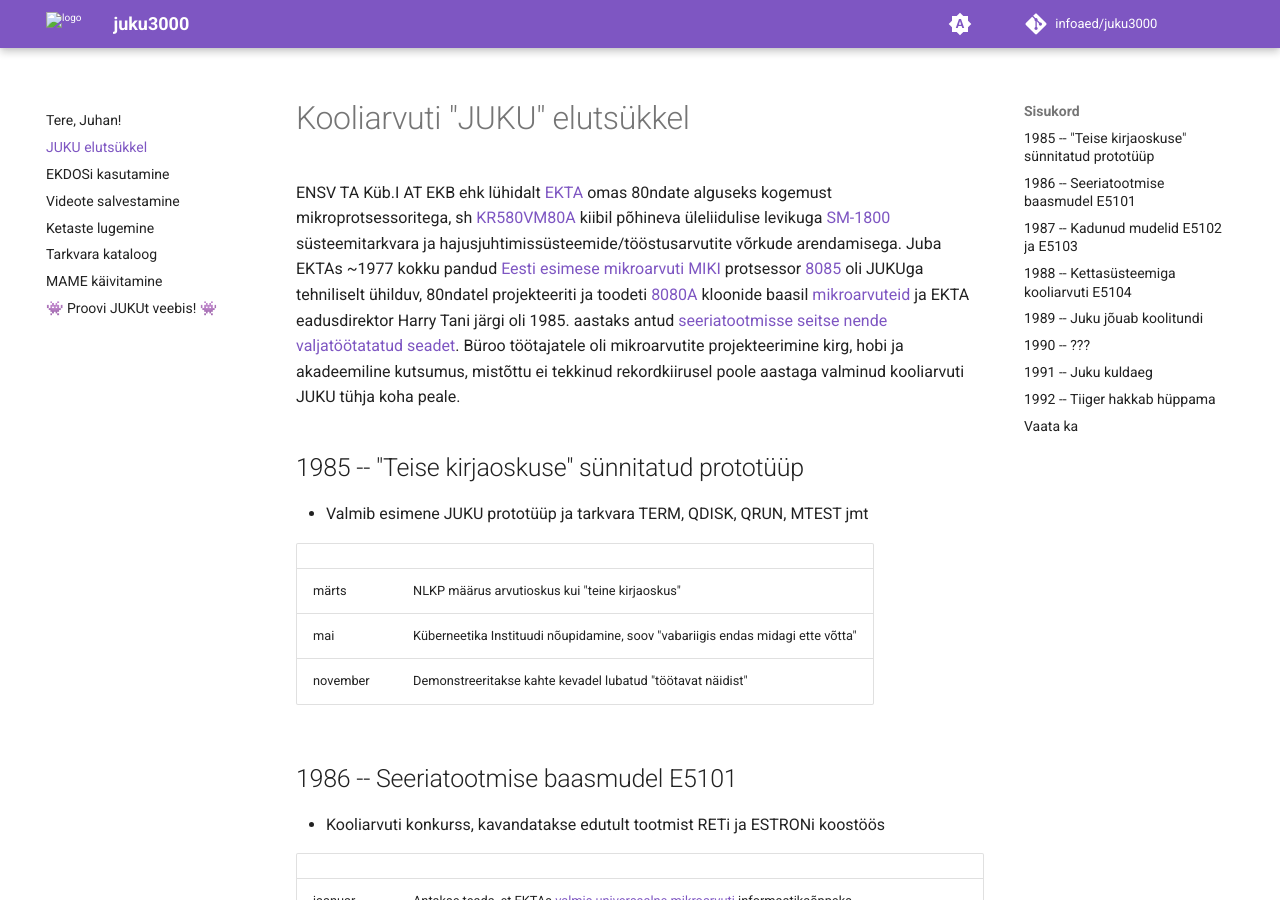
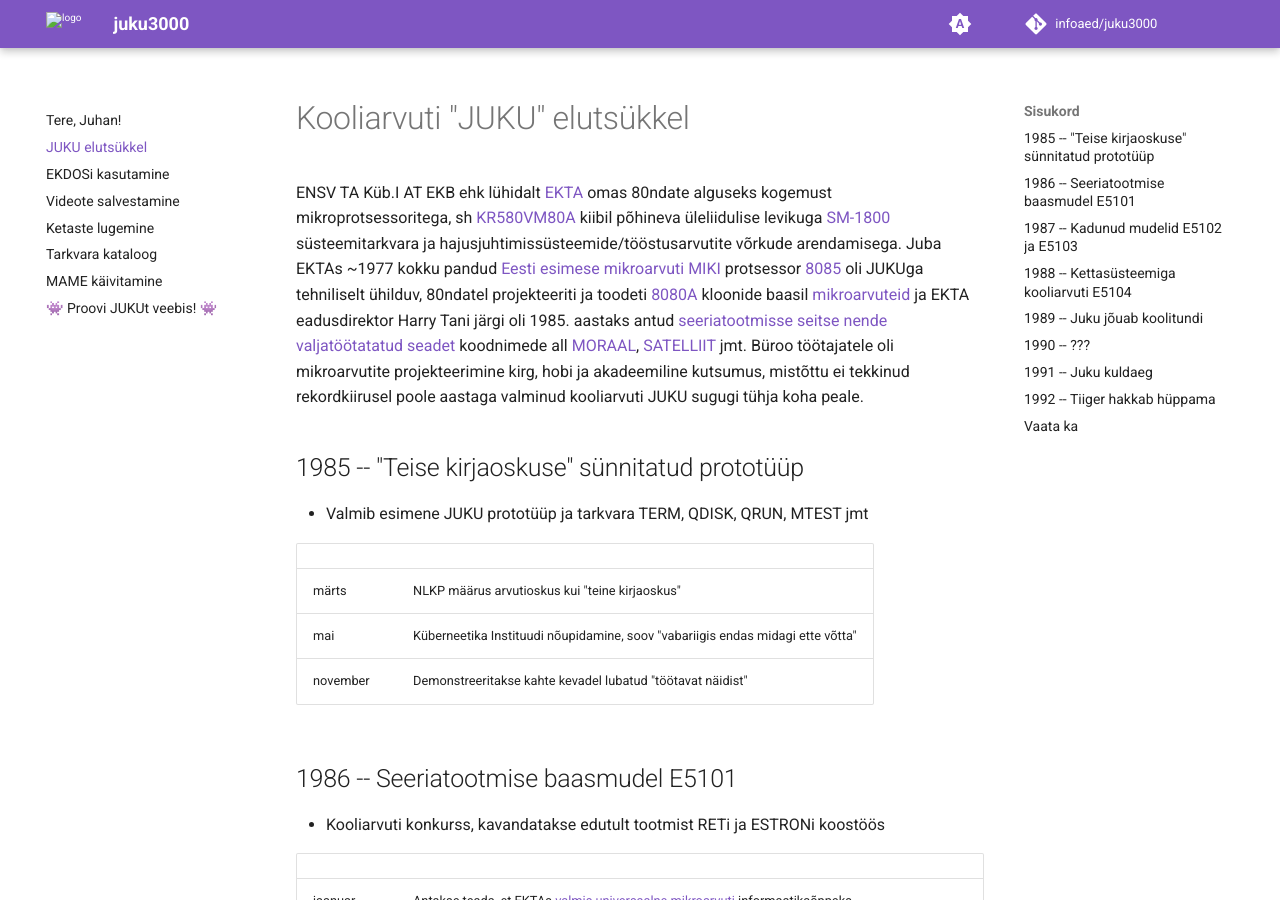
Before and after one commit to infoaed/juku3000, an MkDocs documentation site: the page built from docs/ajajoon.md, in a window 1280 px wide and 900 px high. Built offline with MkDocs 1.6.1 and Material for MkDocs 9.7.7, drawn with Linux system fonts in a browser that asks for light colours; comment, search, counter and statistics services are not loaded.

Commit message:
Update ajajoon.md

```diff
--- a/docs/ajajoon.md
+++ b/docs/ajajoon.md
@@ -1,6 +1,6 @@
 # Kooliarvuti "JUKU" elutsükkel
 
-ENSV TA Küb.I AT EKB ehk lühidalt [EKTA](https://et.wikipedia.org/wiki/Arvutustehnika_Erikonstrueerimisb%C3%BCroo) omas 80ndate alguseks kogemust mikroprotsessoritega, sh [KR580VM80A](https://et.wikipedia.org/wiki/KR580VM80A) kiibil põhineva üleliidulise levikuga [SM-1800](https://ru.wikipedia.org/wiki/%D0%A1%D0%9C_%D0%AD%D0%92%D0%9C#%D0%9B%D0%B8%D0%BD%D0%B8%D1%8F_Intel) süsteemitarkvara ja hajusjuhtimissüsteemide/tööstusarvutite võrkude arendamisega. Juba EKTAs ~1977 kokku pandud [Eesti esimese mikroarvuti MIKI](https://elektroonikamuuseum.ee/juku_arvuti_eellugu_miki.html) protsessor [8085](https://et.wikipedia.org/wiki/Intel_8085) oli JUKUga tehniliselt ühilduv, 80ndatel projekteeriti ja toodeti [8080A](https://et.wikipedia.org/wiki/Intel_8080) kloonide baasil [mikroarvuteid](https://www.etera.ee/zoom/21582/view?page=215&view=0,0,2076,3017) ja EKTA eadusdirektor Harry Tani järgi oli 1985. aastaks antud [seeriatootmisse seitse nende valjatöötatatud seadet](https://www.etera.ee/zoom/107301/view?page=4&p=separate&search=&view=0,0,2126,3449). Büroo töötajatele oli mikroarvutite projekteerimine kirg, hobi ja akadeemiline kutsumus, mistõttu ei tekkinud rekordkiirusel poole aastaga valminud kooliarvuti JUKU tühja koha peale.
+ENSV TA Küb.I AT EKB ehk lühidalt [EKTA](https://et.wikipedia.org/wiki/Arvutustehnika_Erikonstrueerimisb%C3%BCroo) omas 80ndate alguseks kogemust mikroprotsessoritega, sh [KR580VM80A](https://et.wikipedia.org/wiki/KR580VM80A) kiibil põhineva üleliidulise levikuga [SM-1800](https://ru.wikipedia.org/wiki/%D0%A1%D0%9C_%D0%AD%D0%92%D0%9C#%D0%9B%D0%B8%D0%BD%D0%B8%D1%8F_Intel) süsteemitarkvara ja hajusjuhtimissüsteemide/tööstusarvutite võrkude arendamisega. Juba EKTAs ~1977 kokku pandud [Eesti esimese mikroarvuti MIKI](https://www.digar.ee/viewer/et/nlib-digar:291378/262634/page/10) protsessor [8085](https://et.wikipedia.org/wiki/Intel_8085) oli JUKUga tehniliselt ühilduv, 80ndatel projekteeriti ja toodeti [8080A](https://et.wikipedia.org/wiki/Intel_8080) kloonide baasil [mikroarvuteid](https://www.etera.ee/zoom/21582/view?page=215&view=0,0,2076,3017) ja EKTA eadusdirektor Harry Tani järgi oli 1985. aastaks antud [seeriatootmisse seitse nende valjatöötatatud seadet](https://www.etera.ee/zoom/107301/view?page=4&p=separate&search=&view=0,0,2126,3449) koodnimede all [MORAAL](https://www.etera.ee/zoom/107301/view?page=8&p=separate&tool=info&view=0,0,2126,3449), [SATELLIIT](https://elektroonikamuuseum.ee/hajusjuhtimise_susteem_satelliit.html) jmt. Büroo töötajatele oli mikroarvutite projekteerimine kirg, hobi ja akadeemiline kutsumus, mistõttu ei tekkinud rekordkiirusel poole aastaga valminud kooliarvuti JUKU sugugi tühja koha peale.
 
 ## 1985 -- "Teise kirjaoskuse" sünnitatud prototüüp
 
```
